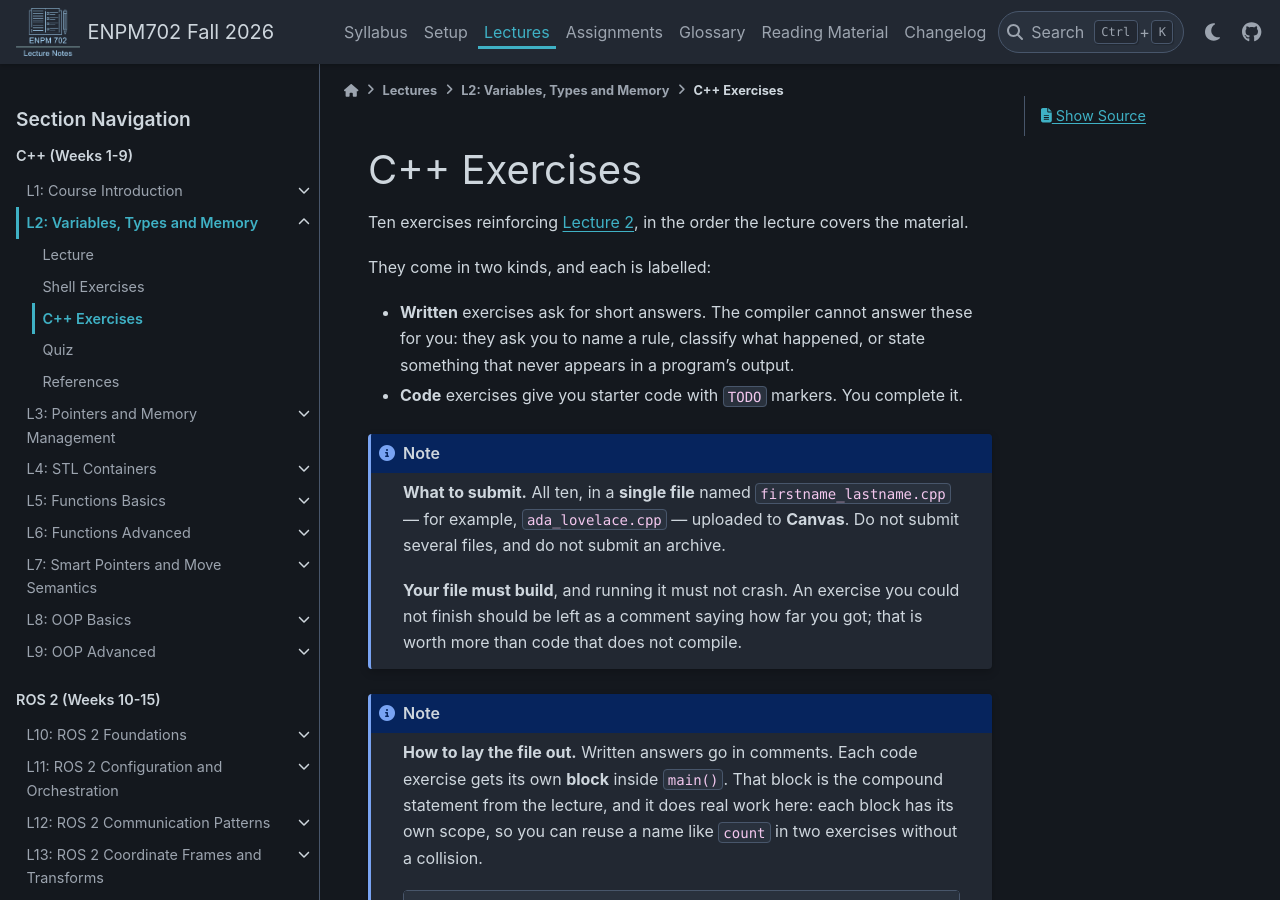
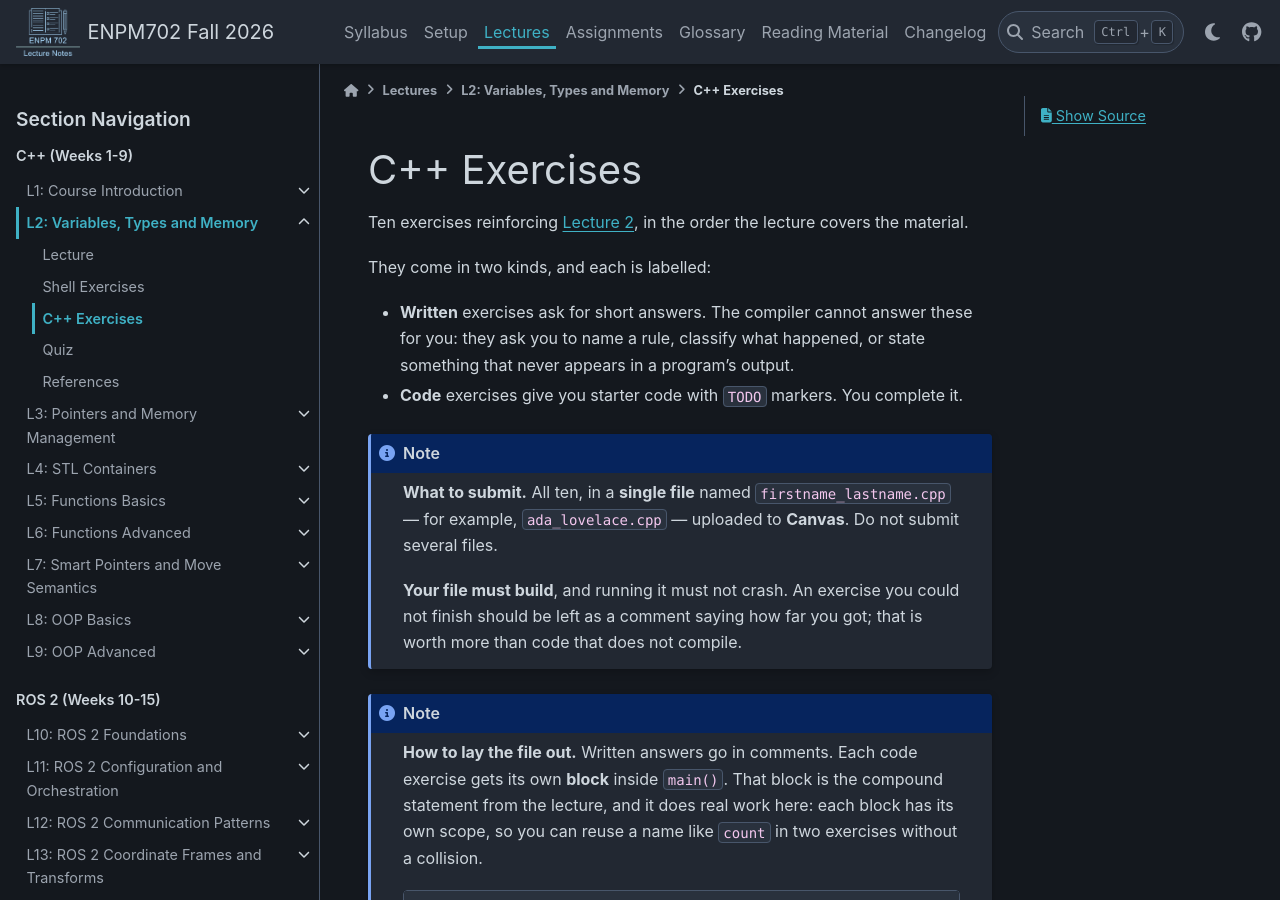
Before and after one commit to zeidk/enpm702-fall-2026-docs, a Sphinx documentation site: the page built from docs/source/lectures/lecture2/l2_exercises.rst, in a window 1280 px wide and 900 px high. Built offline with Sphinx 7.4.7 and the PyData theme 0.15.4, drawn with Linux system fonts in a browser that asks for light colours.

Commit message:
updated instructions for exercises

```diff
--- a/docs/source/lectures/lecture2/l2_exercises.rst
+++ b/docs/source/lectures/lecture2/l2_exercises.rst
@@ -17,8 +17,7 @@ They come in two kinds, and each is labelled:
 
    **What to submit.** All ten, in a **single file** named
    ``firstname_lastname.cpp`` --- for example, ``ada_lovelace.cpp`` ---
-   uploaded to **Canvas**. Do not submit several files, and do not
-   submit an archive.
+   uploaded to **Canvas**. Do not submit several files.
 
    **Your file must build**, and running it must not crash. An exercise
    you could not finish should be left as a comment saying how far you
```
